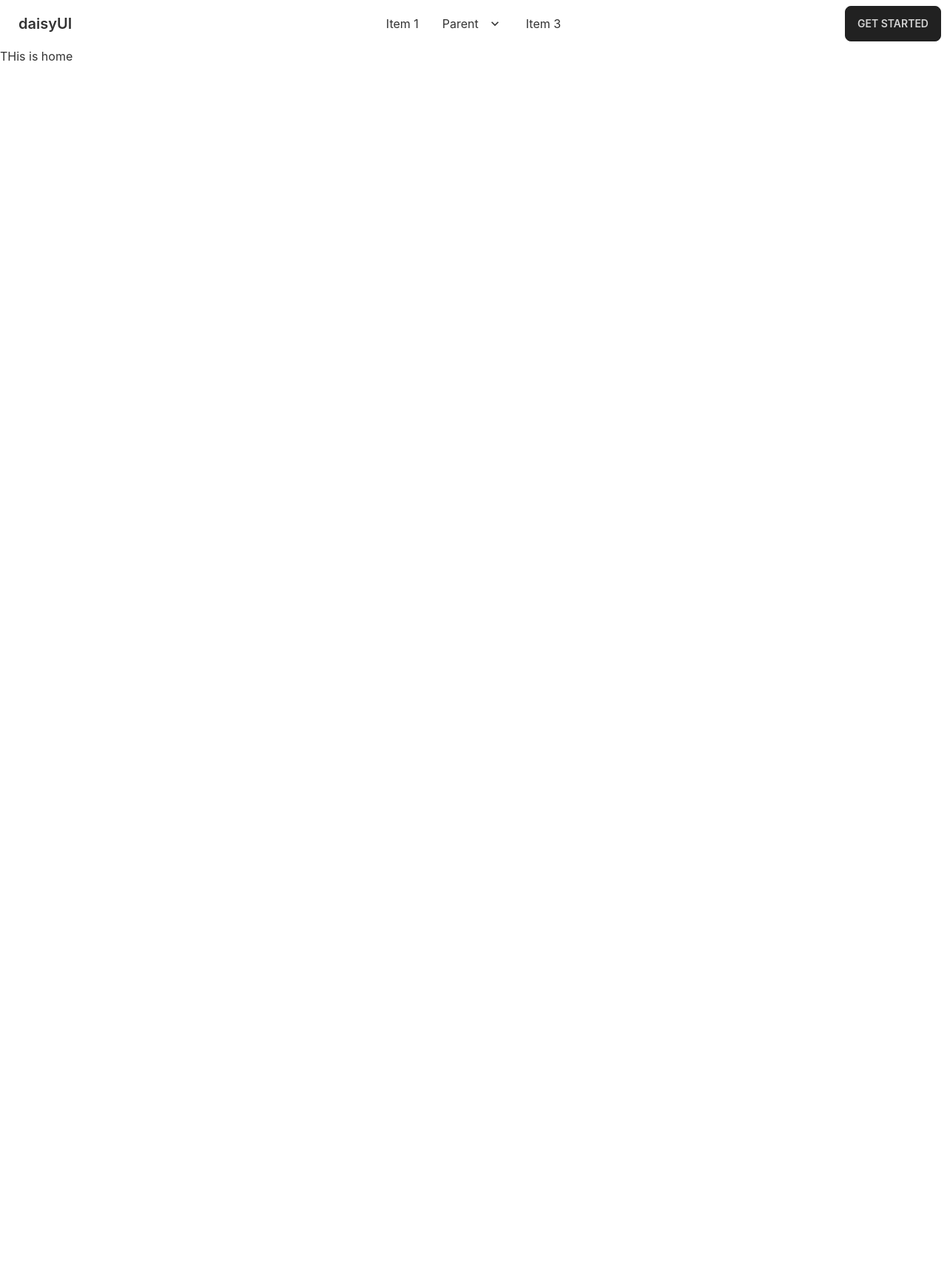
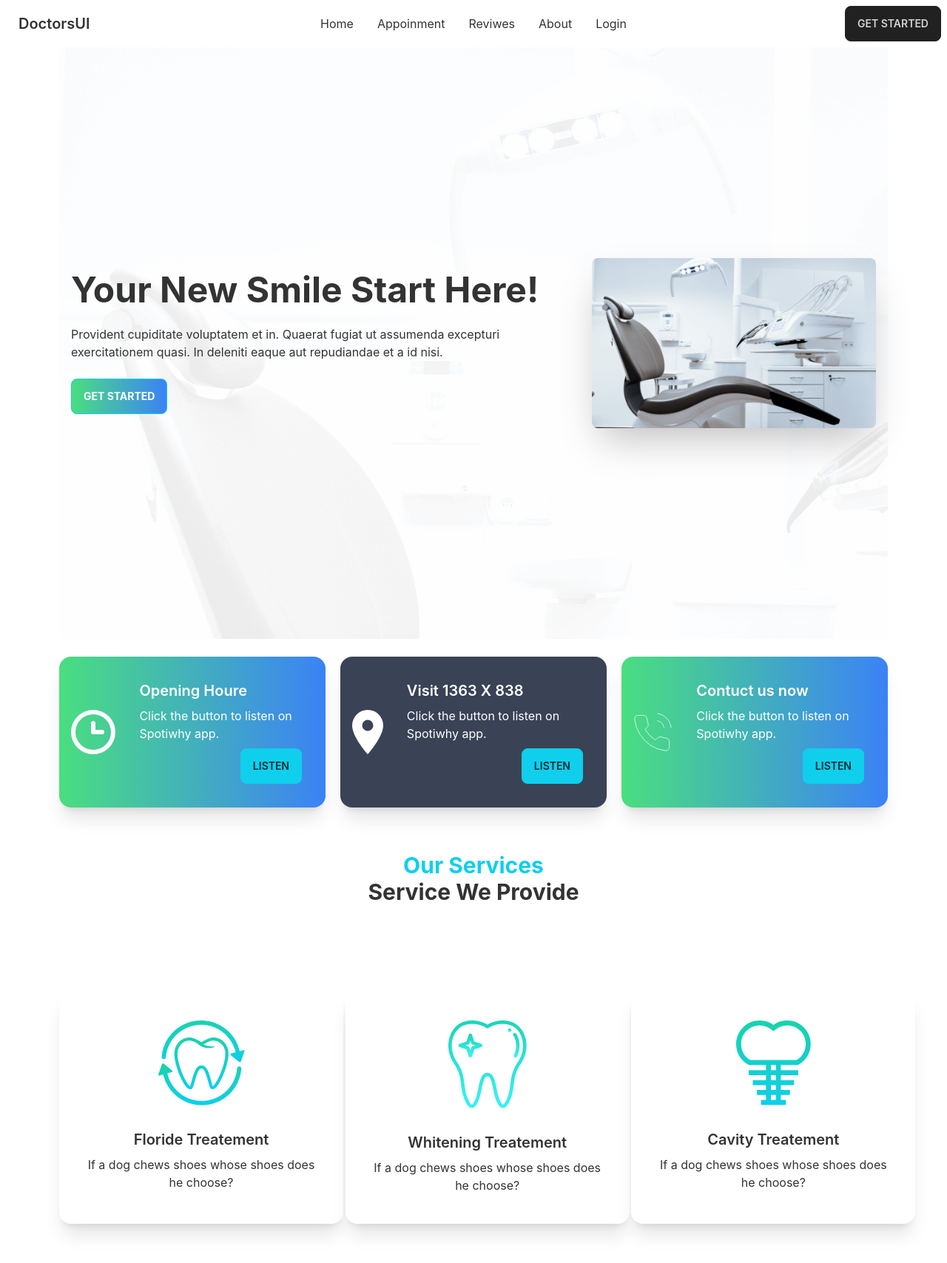
Before and after one commit to Sadnan-2019/doctors-portal-clint-side, a React (Create React App) app: page / in a window 1280 px wide. Shown: the top 1708 px of the page at 74% size. Before the commit the page ends 800 px from the top, so only its background shows below. Built offline with nearby package versions, Linux system fonts and the light colour scheme.

Commit message:
service section add

```diff
--- /dev/null
+++ b/src/Pages/Home/Banner.css
@@ -0,0 +1,8 @@
+
+
+
+.nav{
+
+          background: url("../../assets/images/bg.png");
+
+}
--- /dev/null
+++ b/src/Pages/Home/Banner.js
@@ -0,0 +1,27 @@
+import React from "react";
+import chair from "../../assets/images/chair.png";
+
+import "./Banner.css";
+
+const Banner = () => {
+  return (
+    <div class="hero min-h-screen  nav">
+      <div class="hero-content flex-col lg:flex-row-reverse">
+        <img src={chair} class="max-w-sm rounded-lg shadow-2xl" alt="" />
+        <div className="">
+          <h1 class="text-5xl font-bold">Your New Smile Start Here!</h1>
+          <p class="py-6">
+            Provident cupiditate voluptatem et in. Quaerat fugiat ut assumenda
+            excepturi exercitationem quasi. In deleniti eaque aut repudiandae et
+            a id nisi.
+          </p>
+          <button class="btn btn-primary text-white font-bold bg-gradient-to-r from-green-400 to-blue-500  ">
+            Get Started
+          </button>
+        </div>
+      </div>
+    </div>
+  );
+};
+
+export default Banner;
--- a/src/Pages/Home/Home.js
+++ b/src/Pages/Home/Home.js
@@ -1,9 +1,15 @@
 import React from 'react';
+import Banner from './Banner';
+import Info from './Info';
+import Services from './Services';
 
 const Home = () => {
           return (
-                    <div>
-                        <h2>THis is home</h2>
+                    <div className='px-20'>
+
+                        <Banner></Banner>
+                        <Info></Info>
+                        <Services></Services>
                     </div>
           );
 };
--- /dev/null
+++ b/src/Pages/Home/Info.js
@@ -0,0 +1,17 @@
+import React from "react";
+import InfoCard from "./InfoCard";
+import clock from "../../assets/icons/clock.svg";
+import marker from "../../assets/icons/marker.svg";
+import phone from "../../assets/icons/phone.svg";
+
+const Info = () => {
+  return (
+    <div className="grid grid-cols-1 lg:grid-cols-3 gap-5    py-6">
+      <InfoCard cardTitle="Opening Houre" img={clock} bgClass="bg-gradient-to-r from-green-400 to-blue-500" ></InfoCard>
+      <InfoCard cardTitle="Visit 1363 X 838" img={marker} bgClass="bg-accent" ></InfoCard>
+      <InfoCard cardTitle="Contuct us now" img={phone} bgClass="bg-gradient-to-r from-green-400 to-blue-500" ></InfoCard>
+    </div>
+  );
+};
+
+export default Info;
--- /dev/null
+++ b/src/Pages/Home/InfoCard.js
@@ -0,0 +1,19 @@
+import React from 'react';
+const InfoCard = ({img,cardTitle,bgClass}) => {
+          return (
+                    <div>
+                          <div class={`card lg:card-side   shadow-xl ${bgClass}`}>
+  <figure className='pl-4'><img src={img} className alt="Album"/></figure>
+  <div class="card-body">
+    <h2 class="card-title text-white   ">{cardTitle}</h2>
+    <p className='text-white'>Click the button to listen on Spotiwhy app.</p>
+    <div class="card-actions justify-end">
+      <button class="btn btn-primary">Listen</button>
+    </div>
+  </div>
+</div>
+                    </div>
+          );
+};
+
+export default InfoCard;
--- /dev/null
+++ b/src/Pages/Home/Service.js
@@ -0,0 +1,23 @@
+import React from "react";
+
+const Service = ({service}) => {
+  return (
+    <div class="card w-96 bg-base-100 shadow-xl ">
+      <figure class="px-10 pt-10">
+        <img
+          src={service.img}
+          alt="Shoes"
+          class="rounded-xl"
+        />
+      </figure>
+      <div class="card-body items-center text-center">
+        <h2 class="card-title">{service.name}</h2>
+        <p>If a dog chews shoes whose shoes does he choose?</p>
+        <div class="card-actions">
+         </div>
+      </div>
+    </div>
+  );
+};
+
+export default Service;
--- /dev/null
+++ b/src/Pages/Home/Services.js
@@ -0,0 +1,47 @@
+import React from "react";
+import flouride from "../../assets/images/fluoride.png"
+import whitening from "../../assets/images/whitening.png"
+import cavity from "../../assets/images/cavity.png"
+import Service from "./Service";
+
+const Services = () => {
+
+      const services=[
+            {
+                  _id:1,
+                  name:"Floride Treatement",
+                  desceiption:"",
+                  img:flouride
+            },
+            {
+                  _id:1,
+                  name:"Whitening Treatement",
+                  desceiption:"",
+                  img:whitening
+            },
+            {
+                  _id:1,
+                  name:"Cavity Treatement",
+                  desceiption:"",
+                  img:cavity
+            }
+      ]
+  return (
+    <div>
+      <div class="my-9">
+        <h1 class="text-center font-bold text-3xl text-primary	">
+          Our Services
+        </h1>
+        <h1 class="text-center font-bold text-3xl	">Service We Provide</h1>
+      </div>
+      <div className="grid sm:grid-rows-1 md:grid-cols-2 lg:grid-cols-3 gap-10 py-20">
+            {
+                  services.map(service=><Service key={service._id} service={service}  ></Service>)
+            }
+
+      </div>
+    </div>
+  );
+};
+
+export default Services;
--- a/src/Pages/Shared/Navber/Navber.js
+++ b/src/Pages/Shared/Navber/Navber.js
@@ -1,6 +1,20 @@
 import React from 'react';
+import { Link } from 'react-router-dom';
 
 const Navber = () => {
+
+          const liItems=<>
+
+          <li><Link to="/">Home</Link></li>
+          <li><Link to="">Appoinment</Link></li>
+
+          <li><Link to="">Reviwes</Link></li>
+          <li><Link to="/about">About</Link></li>
+
+
+          <li><Link to="">Login</Link></li>
+
+          </>
           return (
                     <div class="navbar bg-base-100">
   <div class="navbar-start">
@@ -9,8 +23,15 @@ const Navber = () => {
         <svg xmlns="http://www.w3.org/2000/svg" class="h-5 w-5" fill="none" viewBox="0 0 24 24" stroke="currentColor"><path stroke-linecap="round" stroke-linejoin="round" stroke-width="2" d="M4 6h16M4 12h8m-8 6h16" /></svg>
       </label>
       <ul tabindex="0" class="menu menu-compact dropdown-content mt-3 p-2 shadow bg-base-100 rounded-box w-52">
-        <li><a>Item 1</a></li>
-        <li tabindex="0">
+        {/* <li><a>Home </a></li>
+        <li><a>About</a></li>
+        <li><a>Appoinment</a></li>
+        <li><a>Reviwes</a></li>
+        <li><a>Contactus</a></li>
+        <li><a>Login</a></li> */}
+
+        {liItems}
+        {/* <li tabindex="0">
           <a class="justify-between">
             Parent
             <svg class="fill-current" xmlns="http://www.w3.org/2000/svg" width="24" height="24" viewBox="0 0 24 24"><path d="M8.59,16.58L13.17,12L8.59,7.41L10,6L16,12L10,18L8.59,16.58Z"/></svg>
@@ -19,26 +40,15 @@ const Navber = () => {
             <li><a>Submenu 1</a></li>
             <li><a>Submenu 2</a></li>
           </ul>
-        </li>
+        </li> */}
         <li><a>Item 3</a></li>
       </ul>
     </div>
-    <a class="btn btn-ghost normal-case text-xl">daisyUI</a>
+    <a class="btn btn-ghost normal-case text-xl">DoctorsUI</a>
   </div>
   <div class="navbar-center hidden lg:flex">
     <ul class="menu menu-horizontal p-0">
-      <li><a>Item 1</a></li>
-      <li tabindex="0">
-        <a>
-          Parent
-          <svg class="fill-current" xmlns="http://www.w3.org/2000/svg" width="20" height="20" viewBox="0 0 24 24"><path d="M7.41,8.58L12,13.17L16.59,8.58L18,10L12,16L6,10L7.41,8.58Z"/></svg>
-        </a>
-        <ul class="p-2">
-          <li><a>Submenu 1</a></li>
-          <li><a>Submenu 2</a></li>
-        </ul>
-      </li>
-      <li><a>Item 3</a></li>
+   {liItems}
     </ul>
   </div>
   <div class="navbar-end">
```
